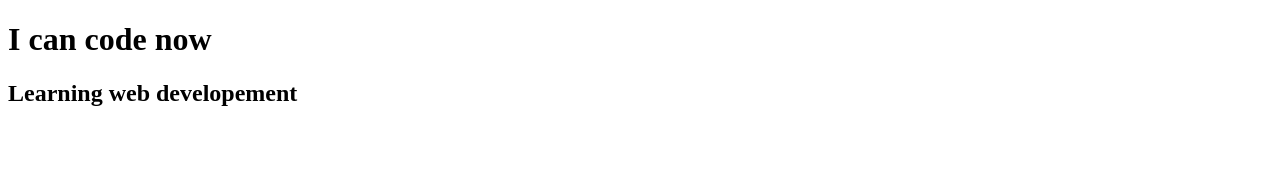
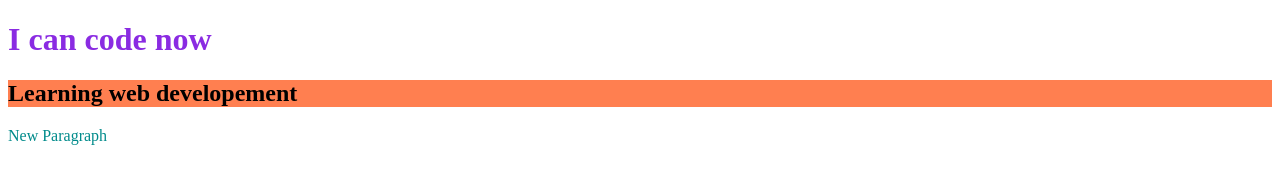
Before and after one commit to FariaSamsi/my-first-repo, a plain HTML site: page index.html in a window 1280 px wide. Drawn offline with Linux system fonts and the light colour scheme.

Commit message:
paragraph added

```diff
--- a/index.html
+++ b/index.html
@@ -5,9 +5,13 @@
     <meta http-equiv="X-UA-Compatible" content="IE=edge">
     <meta name="viewport" content="width=device-width, initial-scale=1.0">
     <title>My First Github Repo</title>
+    <link rel="stylesheet" href="style.css">
 </head>
 <body>
     <h1>I can code now</h1>
     <h2>Learning web developement</h2>
+    <p>
+        New Paragraph
+    </p>
 </body>
 </html>
--- a/style.css
+++ b/style.css
@@ -4,3 +4,6 @@ h1{
 h2{
     background-color: coral;
 }
+p{
+    color: darkcyan;
+}
```
